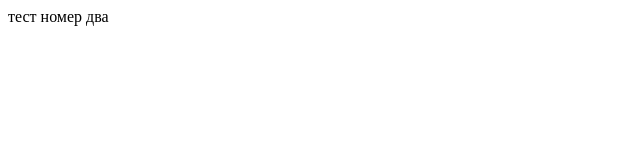
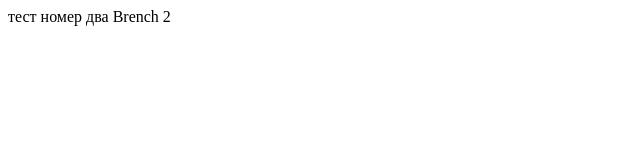
Before and after one commit to nexus85/wpresssite, a plain HTML site: page index.html in a window 1280 px wide. Shown: the full height of the page, 0-640 px from the left. Drawn offline with Linux system fonts and the light colour scheme.

Commit message:
branch2 commit

```diff
--- a/index.html
+++ b/index.html
@@ -14,6 +14,8 @@ alert("Hello World");
 
 <article>
 тест номер два
+
+Brench 2
 </article>
 </main>
 
```
